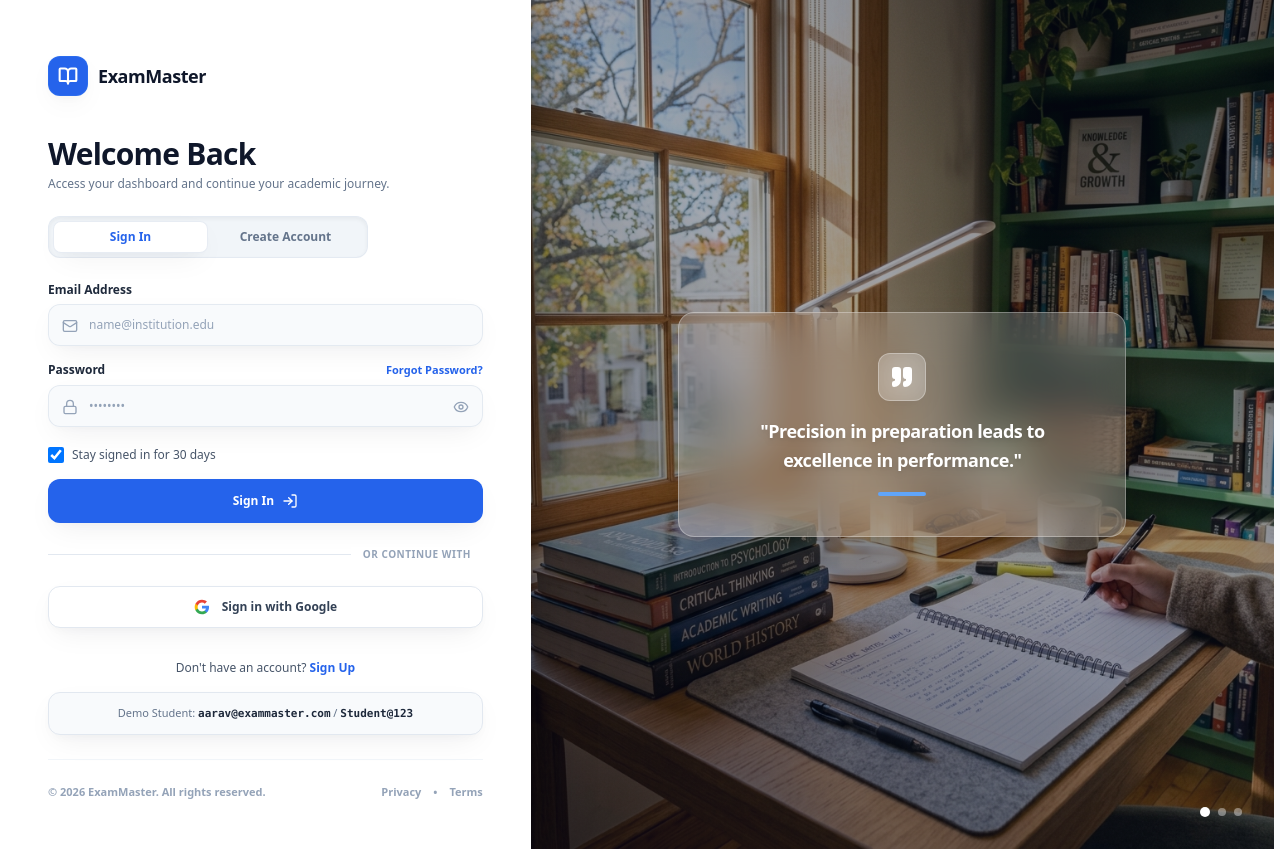
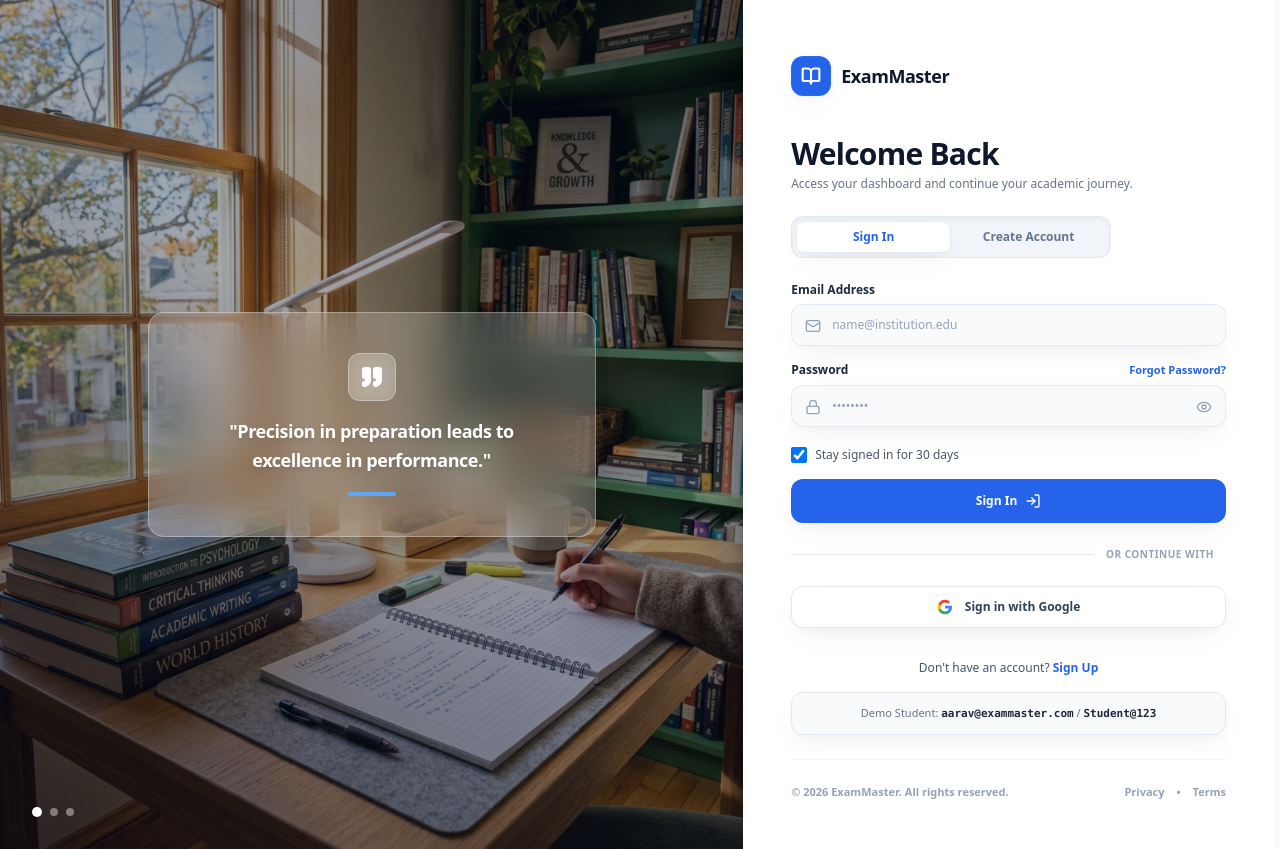
Before and after one commit to VeilSide2004/ExamMaster, a Next.js app: page /login in a window 1280 px wide. Built offline with nearby package versions, Linux system fonts and the light colour scheme.

Commit message:
style: invert AuthView layout so hero image is on the left and form is on the right with identical dimensions

```diff
--- a/src/components/auth/AuthView.tsx
+++ b/src/components/auth/AuthView.tsx
@@ -227,12 +227,41 @@ export const AuthView: React.FC<AuthViewProps> = ({ initialMode = 'signin' }) =>
 
   return (
     <div className="min-h-screen grid grid-cols-1 lg:grid-cols-12 font-sans text-slate-900 dark:text-slate-100 select-none bg-slate-100 dark:bg-slate-950">
-      {/* Left Form Panel — Elevated */}
+      {/* Left Hero Image Column */}
+      <div className="hidden lg:block lg:col-span-7 relative overflow-hidden bg-slate-900">
+        <div
+          className="absolute inset-0 bg-cover bg-center opacity-90"
+          style={{ backgroundImage: `url('/study_hero_bg.png')` }}
+        />
+        <div className="absolute inset-0 bg-gradient-to-tr from-slate-950/60 via-slate-900/30 to-slate-950/50" />
+
+        {/* Glassmorphic Quote Card */}
+        <div className="absolute inset-0 flex items-center justify-center p-12">
+          <div className="bg-white/20 dark:bg-slate-900/50 backdrop-blur-xl border border-white/30 dark:border-white/10 rounded-3xl p-10 max-w-md shadow-2xl text-center space-y-4">
+            <div className="w-12 h-12 rounded-2xl bg-white/20 dark:bg-slate-800/40 backdrop-blur-md text-white flex items-center justify-center mx-auto border border-white/30">
+              <Quote className="w-6 h-6 fill-white text-white" />
+            </div>
+            <p className="text-lg font-black text-white leading-relaxed tracking-tight drop-shadow-md">
+              "Precision in preparation leads to excellence in performance."
+            </p>
+            <div className="w-12 h-1 bg-blue-400 rounded-full mx-auto" />
+          </div>
+        </div>
+
+        {/* Pagination Dots */}
+        <div className="absolute bottom-8 left-8 flex items-center gap-2">
+          <span className="w-2.5 h-2.5 rounded-full bg-white shadow-xs" />
+          <span className="w-2 h-2 rounded-full bg-white/40" />
+          <span className="w-2 h-2 rounded-full bg-white/40" />
+        </div>
+      </div>
+
+      {/* Right Form Panel — Elevated */}
       <div className="lg:col-span-5 xl:col-span-5 relative z-10 flex flex-col justify-between
         bg-white dark:bg-slate-900
         p-6 sm:p-10 lg:p-12
-        shadow-[8px_0_40px_0_rgba(0,0,0,0.18),16px_0_60px_-8px_rgba(0,0,0,0.14),2px_0_8px_0_rgba(0,0,0,0.10)]
-        dark:shadow-[8px_0_40px_0_rgba(0,0,0,0.60),16px_0_80px_-8px_rgba(0,0,0,0.55),2px_0_8px_0_rgba(0,0,0,0.40)]">
+        shadow-[-8px_0_40px_0_rgba(0,0,0,0.18),-16px_0_60px_-8px_rgba(0,0,0,0.14),-2px_0_8px_0_rgba(0,0,0,0.10)]
+        dark:shadow-[-8px_0_40px_0_rgba(0,0,0,0.60),-16px_0_80px_-8px_rgba(0,0,0,0.55),-2px_0_8px_0_rgba(0,0,0,0.40)]">
         <div>
           {/* Top Logo */}
           <div className="pt-2">
@@ -633,35 +662,6 @@ export const AuthView: React.FC<AuthViewProps> = ({ initialMode = 'signin' }) =>
             <a href="#" className="hover:underline">Terms</a>
           </div>
         </div>
-      </div>{/* end left form panel */}
-
-      {/* Right Hero Image Column */}
-      <div className="hidden lg:block lg:col-span-7 relative overflow-hidden bg-slate-900">
-        <div
-          className="absolute inset-0 bg-cover bg-center opacity-90"
-          style={{ backgroundImage: `url('/study_hero_bg.png')` }}
-        />
-        <div className="absolute inset-0 bg-gradient-to-tr from-slate-950/60 via-slate-900/30 to-slate-950/50" />
-
-        {/* Glassmorphic Quote Card */}
-        <div className="absolute inset-0 flex items-center justify-center p-12">
-          <div className="bg-white/20 dark:bg-slate-900/50 backdrop-blur-xl border border-white/30 dark:border-white/10 rounded-3xl p-10 max-w-md shadow-2xl text-center space-y-4">
-            <div className="w-12 h-12 rounded-2xl bg-white/20 dark:bg-slate-800/40 backdrop-blur-md text-white flex items-center justify-center mx-auto border border-white/30">
-              <Quote className="w-6 h-6 fill-white text-white" />
-            </div>
-            <p className="text-lg font-black text-white leading-relaxed tracking-tight drop-shadow-md">
-              "Precision in preparation leads to excellence in performance."
-            </p>
-            <div className="w-12 h-1 bg-blue-400 rounded-full mx-auto" />
-          </div>
-        </div>
-
-        {/* Pagination Dots */}
-        <div className="absolute bottom-8 right-8 flex items-center gap-2">
-          <span className="w-2.5 h-2.5 rounded-full bg-white shadow-xs" />
-          <span className="w-2 h-2 rounded-full bg-white/40" />
-          <span className="w-2 h-2 rounded-full bg-white/40" />
-        </div>
       </div>
     </div>
   );
```
